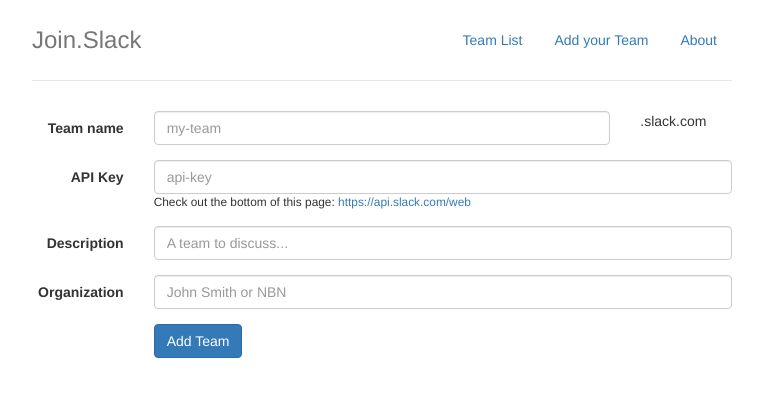
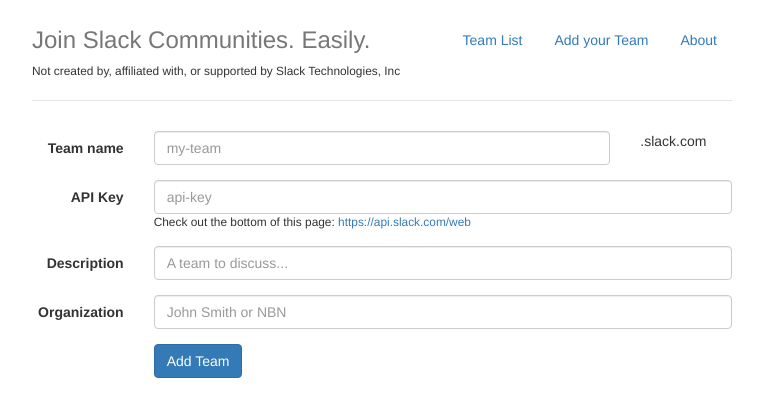
Before and after one commit to k-pom/join-slack, a Flask app: page /add in a window 1280 px wide. Shown: the top 417 px of the page, without its empty margins (258-1021 px from the left). Run offline with Flask 2, Linux system fonts and the light colour scheme; some libraries are stand-ins or nearby versions.

Commit message:
banner to say not affiliated

```diff
--- a/templates/layout.html
+++ b/templates/layout.html
@@ -15,7 +15,8 @@
                         <li role="presentation"><a href="#">About</a></li>
                     </ul>
                 </nav>
-                <h3 class="text-muted">Join.Slack</h3>
+                <h3 class="text-muted">Join Slack Communities. Easily.</h3>
+                <span class="small">Not created by, affiliated with, or supported by Slack Technologies, Inc<span>
             </div>
 
             {% with messages = get_flashed_messages() %}
```
